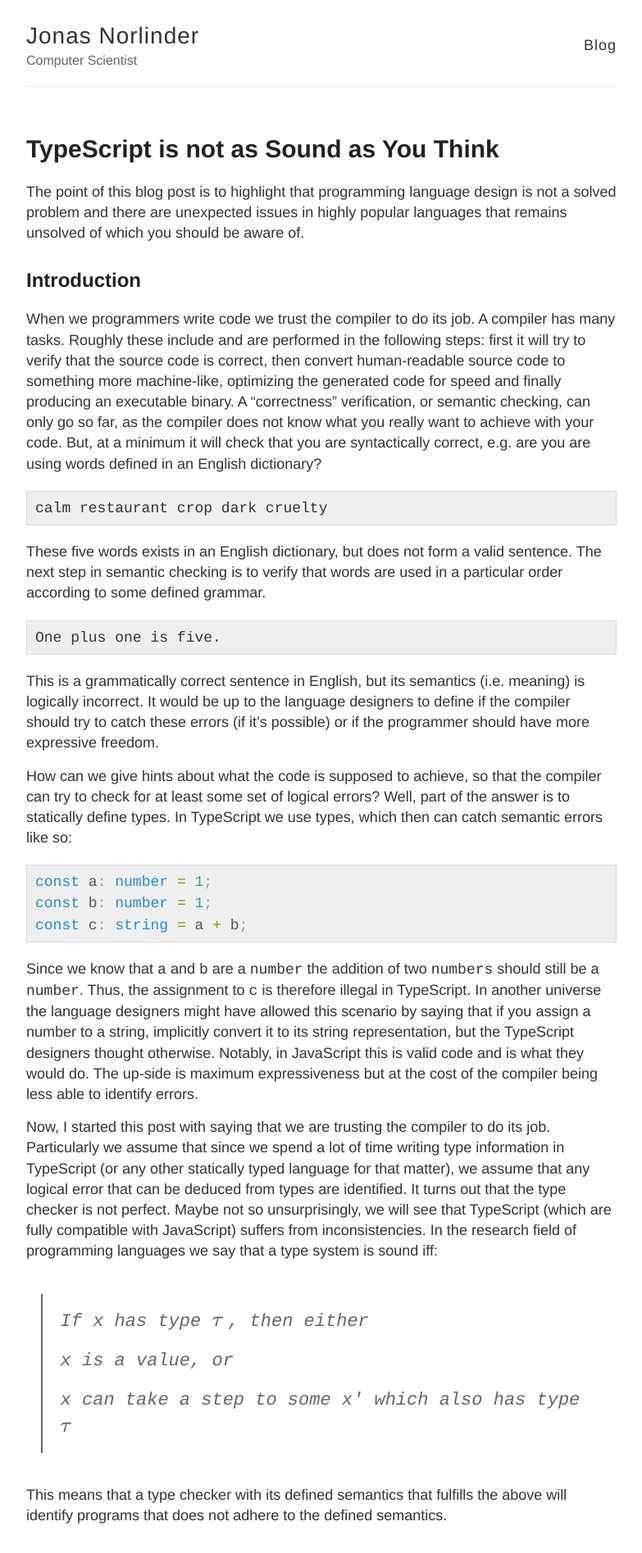
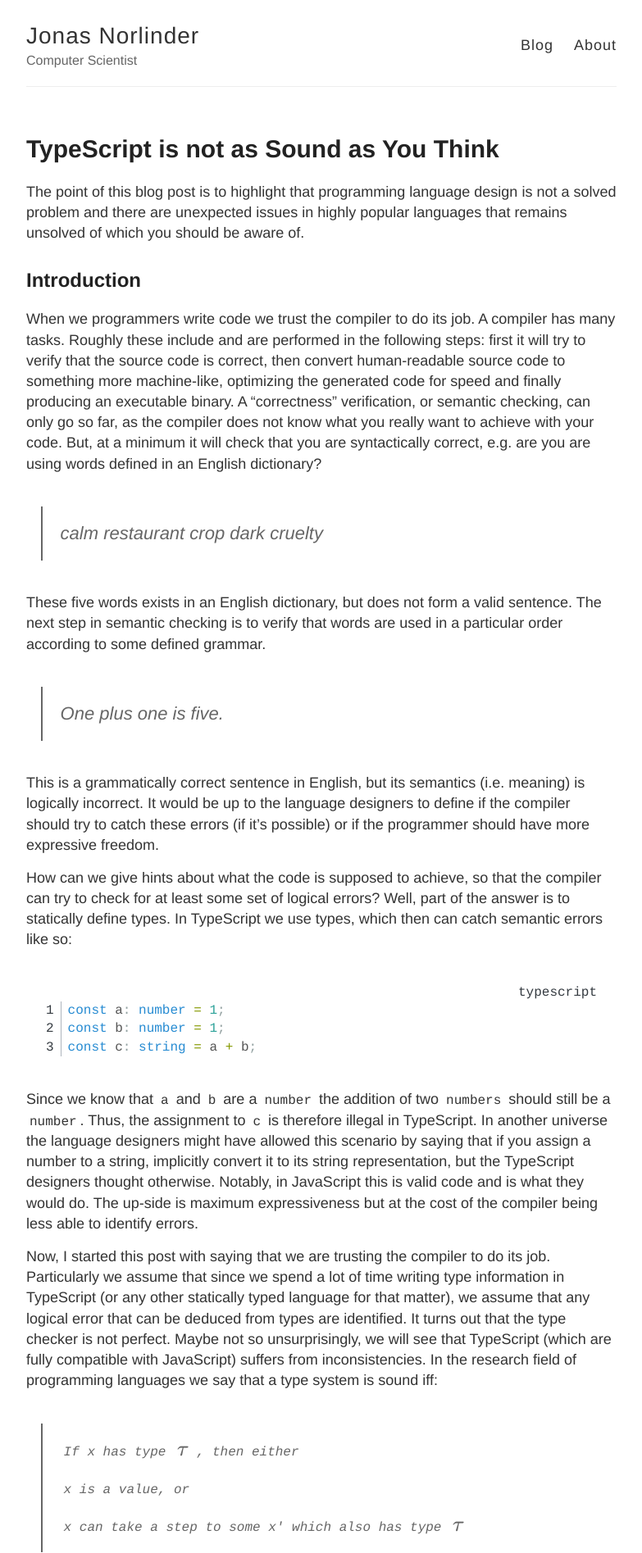
Before and after one commit to JonasNorlinder/jonasnorlinder.github.io, a Jekyll site: the page built from _posts/2022-04-25-Broken-world.md, in a window 1280 px wide. Shown: the top 1895 px of the page at 82% size, without its empty margins (248-1031 px from the left). Built offline with Jekyll 4.4.1, drawn with Linux system fonts in a browser that asks for light colours; formulas are drawn with MathJax 3; some of the changed text lies outside the part shown.

Commit message:
Better code formatting

````diff
--- a/_config.yml
+++ b/_config.yml
@@ -59,6 +59,12 @@
   syntax_highlighter_opts:
     # Use existing pygments syntax highlighting css
     css_class: 'highlight'
+    span:
+      line_numbers: false
+    block:
+        line_numbers: true
+        start_line: 1
+
   mathjax: true
 
 # Set the Sass partials directory, as we're using @imports
--- a/_layouts/default.html
+++ b/_layouts/default.html
@@ -24,7 +24,7 @@
 
           <nav>
             <a href="{{ site.baseurl }}/">Blog</a>
-            <!--<a href="{{ site.baseurl }}/about">About</a> -->
+            <a href="{{ site.baseurl }}/about">About</a>
           </nav>
         </header>
       </div>
--- a/_posts/2022-04-25-Broken-world.md
+++ b/_posts/2022-04-25-Broken-world.md
@@ -9,25 +9,21 @@
 
 When we programmers write code we trust the compiler to do its job. A compiler has many tasks. Roughly these include and are performed in the following steps: first it will try to verify that the source code is correct, then convert human-readable source code to something more machine-like, optimizing the generated code for speed and finally producing an executable binary. A "correctness" verification, or semantic checking, can only go so far, as the compiler does not know what you really want to achieve with your code. But, at a minimum it will check that you are syntactically correct, e.g. are you are using words defined in an English dictionary?
 
-```
-calm restaurant crop dark cruelty
-```
+> calm restaurant crop dark cruelty
 
 These five words exists in an English dictionary, but does not form a valid sentence. The next step in semantic checking is to verify that words are used in a particular order according to some defined grammar.
 
-```
-One plus one is five.
-```
+> One plus one is five.
 
 This is a grammatically correct sentence in English, but its semantics (i.e. meaning) is logically incorrect. It would be up to the language designers to define if the compiler should try to catch these errors (if it's possible) or if the programmer should have more expressive freedom.
 
 How can we give hints about what the code is supposed to achieve, so that the compiler can try to check for at least some set of logical errors? Well, part of the answer is to statically define types. In TypeScript we use types, which then can catch semantic errors like so:
 
-```typescript
+{% highlight typescript linenos %}
 const a: number = 1;
 const b: number = 1;
 const c: string = a + b;
-```
+{% endhighlight %}
 
 Since we know that `a` and `b` are a `number` the addition of two `numbers` should still be a `number`. Thus, the assignment to `c` is therefore illegal in TypeScript. In another universe the language designers might have allowed this scenario by saying that if you assign a number to a string, implicitly convert it to its string representation, but the TypeScript designers thought otherwise. Notably, in JavaScript this is valid code and is what they would do. The up-side is maximum expressiveness but at the cost of the compiler being less able to identify errors.
 
@@ -44,7 +40,7 @@
 ## Unsoundness in TypeScript
 TypeScript does not even try to be sound, since one design goal with TypeScript is to be fully compatible with JavaScript. Since JavaScript is not statically typed it is by design not sound, and as such TypeScript will suffer from this as well. The goal with TypeScript is to do a best-effort static analysis. Still, the type checker may fail to catch errors in surprising ways.
 
-```typescript
+{% highlight typescript linenos %}
 const x: {f: string} = {f: "hi"};
 const y: {f: number | boolean} = {f: 42};
 
@@ -62,7 +58,7 @@
 }
 
 console.log(z);
-```
+{% endhighlight %}
 
 The type of `z` is derived from `x` and `y` to be `{f: string | number | boolean}`. Even if TypeScript have all type information to either warn or throw an error it happily compiles this code without any issue, due to the way it derives the type of `z`. But the world is not broken due to type of `z`, but rather what it allows us to do with the original reference that `z` references. If `z.f` is a string you can't write a number since that would break the type definition of `x`. Regrettably, this is exactly what happens and TypeScript does not complain. The world is thus broken!
 
--- a/_sass/_highlights.scss
+++ b/_sass/_highlights.scss
@@ -1,6 +1,13 @@
+[data-lang]::before {
+  content: attr(data-lang);
+  display: block;
+  text-align: right;
+}
+
+$gray-500: #adb5bd;
+$gray-800: #343a40;
 
 pre.highlight {
-  background-color: #efefef;
   padding: 7px 7px 7px 10px;
   border: 1px solid #ddd;
   margin: 20px 0 20px 0;
@@ -10,6 +17,80 @@
 code {
   font-family:'Bitstream Vera Sans Mono','Courier', monospace;
 }
+
+/* Inspired from: https://www.frankindev.com/2017/03/18/syntax-highlight-with-rouge-in-jekyll/*/
+figure.highlight,
+pre.highlight {
+    padding: 1rem 1.5rem;
+    margin: 1.5rem 0;
+    overflow: auto;
+    line-height: 1.4rem;
+    position: relative;
+}
+
+.highlighter-rouge {
+    font-weight: 300;
+    position: relative;
+}
+
+p code.highlighter-rouge,
+p kbd {
+    font-size: 1rem;
+    padding: 2px 4px;
+    border-radius: 2px;
+    word-break: break-word;
+}
+
+kbd {
+    border: 1px solid $gray-800;
+    border-radius: 4px;
+}
+
+
+
+.rouge-table .code pre {
+  overflow: hidden;
+}
+
+.rouge-table .code pre {
+  overflow: hidden;
+}
+
+table.rouge-table,
+table.rouge-table tr,
+table.rouge-table td,
+table.rouge-table pre {
+  border: 0;
+  padding: 0;
+  margin: 0;
+}
+
+table.rouge-table td.gutter {
+  padding-right: .5rem;
+  border-right: 1px solid $gray-500;
+}
+
+table.rouge-table td.code {
+  padding-left: .5rem;
+}
+
+figure pre {
+  margin-bottom: 0;
+}
+
+.lineno {
+  text-align: right;
+}
+
+/* Base16 Tomorrow Dark by Chris Kempson; https://github.com/idleberg */
+.highlight,
+.highlight pre,
+.highlight table {
+  color: $gray-800;
+  border-radius: 4px;
+  font-size: 1rem;
+}
+
 
 .highlight .c { color: #586E75 } /* Comment */
 .highlight .err { color: #93A1A1 } /* Error */
````
Also changed, not shown: about.md (+2 -1 lines).
